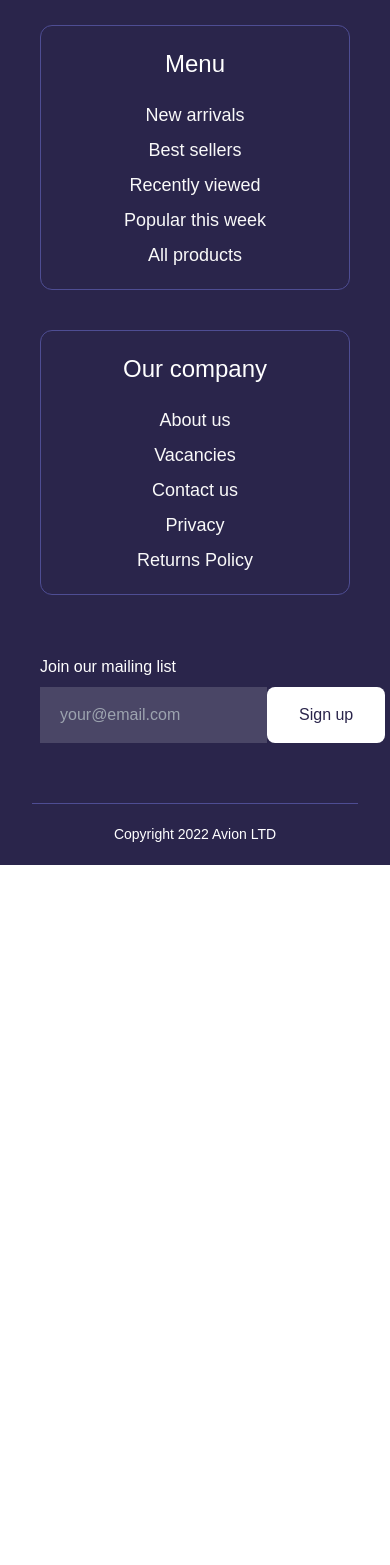
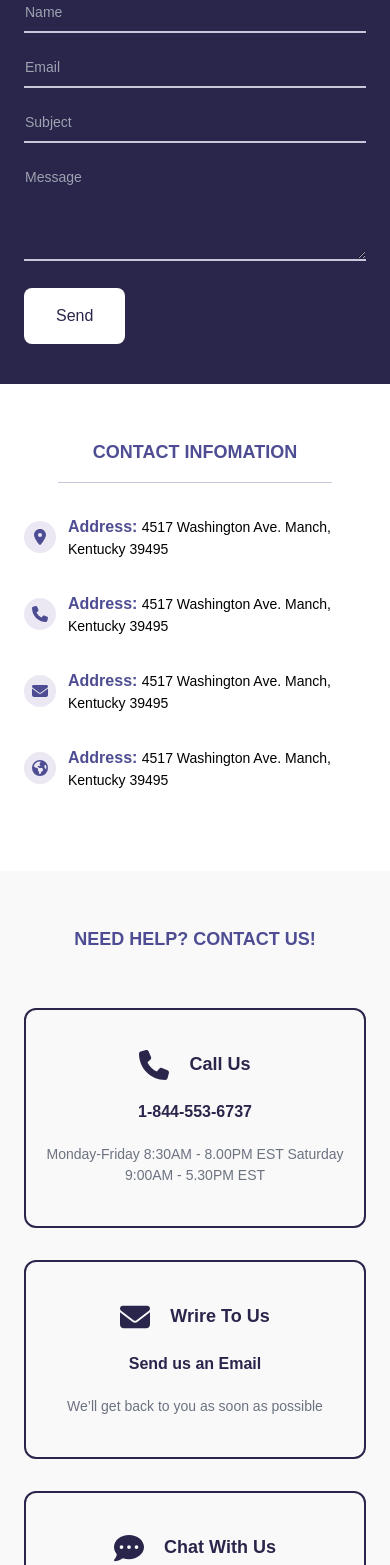
Before and after one commit to vuhuy172dh/ecommerce-website, a React (Create React App) app: page /contactUs in a window 390 px wide. Shown: the part 432-1997 px from the top of the page. Before the commit the page ends 1297 px from the top, so only its background shows below. Built offline with nearby package versions, Linux system fonts and the light colour scheme; a web font is replaced by a local one.

Commit message:
#49 Add Contact Us page for mobile

```diff
--- a/src/app.jsx
+++ b/src/app.jsx
@@ -22,6 +22,7 @@ import DarkModeButton from './components/darkModeButton'
 import CartFloatButton from './components/cartFloatButton'
 import Checkout from './pages/checkout'
 import Vacancies from './pages/vacancies'
+import ContactUs from './pages/contactUs'
 
 const SidebarLayout = () => (
   <div className="laptop:flex">
@@ -70,6 +71,7 @@ function App() {
           <Route path="/forgetPassword" element={<ForgetPassword />} />
           <Route path="/checkout" element={<Checkout />} />
           <Route path="/vacancies" element={<Vacancies/>} />
+          <Route path="/contactUs" element={<ContactUs/>} />
         </Routes>
       </main>
       {path === '/signin' ||
--- /dev/null
+++ b/src/pages/contactUs.jsx
@@ -0,0 +1,86 @@
+import Button from "../components/button"
+import { FontAwesomeIcon } from "@fortawesome/react-fontawesome"
+import { faLocationDot, faPhone, faEnvelope, faEarthAmericas, faCommentDots } from "@fortawesome/free-solid-svg-icons"
+
+function ContactUs() {
+    return(
+        <div>
+            <div className="py-14 bg-light_grey text-center">
+                <h3 className="uppercase text-body-lg font-semibold text-primary mb-8">Contact us</h3>
+                <p className="text-gray-500 w-4/5 mx-auto">We're open for any suggestion or just to have a chat</p>
+            </div>
+            {/* Form Contact */}
+            <form className="bg-dark_primary py-10 px-6">
+                <h3 className="text-white ml-4 mb-8 text-body-lg">Write Us</h3>
+                <input name="name" className="w-full bg-dark_primary border-b-2 border-border_dark outline-none text-white text-body-sm pl-1 py-2" type="text" placeholder="Name"/>
+                <input name="email" className="w-full bg-dark_primary border-b-2 border-border_dark outline-none text-white text-body-sm pl-1 py-2 mt-4" type="email" placeholder="Email"/>
+                <input name="subject" className="w-full bg-dark_primary border-b-2 border-border_dark outline-none text-white text-body-sm pl-1 py-2 mt-4" type="text" placeholder="Subject"/>
+                <textarea name="message" className="w-full bg-dark_primary border-b-2 border-border_dark outline-none text-white text-body-sm pl-1 py-2 mt-4" rows="4" placeholder="Message"></textarea>
+                <div className="max-w-[60px] mt-5"><Button Color="white">Send</Button></div>
+            </form>
+            {/* Contact Infomation */}
+            <div className="pt-14 pb-20 px-6">
+                <h3 className="uppercase text-body-lg font-semibold text-primary mb-4 text-center">Contact infomation</h3>
+                <p className="w-4/5 bg-border_dark h-1 mx-auto mb-8 "></p>
+                <div className="flex gap-3 items-center">
+                    <div className="rounded-full bg-border_grey w-8 h-8 flex-shrink-0 flex items-center justify-center">
+                        <FontAwesomeIcon icon={faLocationDot} className="text-primary"/>
+                    </div>
+                    <p className="flex-1 text-body-sm"><span className="font-semibold text-primary text-body-md">Address: </span>4517 Washington Ave. Manch, Kentucky 39495</p>
+                </div>
+                <div className="flex gap-3 items-center mt-8">
+                    <div className="rounded-full bg-border_grey w-8 h-8 flex-shrink-0 flex items-center justify-center">
+                        <FontAwesomeIcon icon={faPhone} className="text-primary"/>
+                    </div>
+                    <p className="flex-1 text-body-sm"><span className="font-semibold text-primary text-body-md">Address: </span>4517 Washington Ave. Manch, Kentucky 39495</p>
+                </div>
+                <div className="flex gap-3 items-center mt-8">
+                    <div className="rounded-full bg-border_grey w-8 h-8 flex-shrink-0 flex items-center justify-center">
+                        <FontAwesomeIcon icon={faEnvelope} className="text-primary"/>
+                    </div>
+                    <p className="flex-1 text-body-sm"><span className="font-semibold text-primary text-body-md">Address: </span>4517 Washington Ave. Manch, Kentucky 39495</p>
+                </div>
+                <div className="flex gap-3 items-center mt-8">
+                    <div className="rounded-full bg-border_grey w-8 h-8 flex-shrink-0 flex items-center justify-center">
+                        <FontAwesomeIcon icon={faEarthAmericas} className="text-primary"/>
+                    </div>
+                    <p className="flex-1 text-body-sm"><span className="font-semibold text-primary text-body-md">Address: </span>4517 Washington Ave. Manch, Kentucky 39495</p>
+                </div>
+            </div>
+            {/* Need Help */}
+            <div className="bg-light_grey pt-14 pb-20 px-6">
+                <h3 className="uppercase text-body-lg font-semibold text-primary mb-14 text-center">Need Help? Contact Us!</h3>
+                <div className="border-dark_primary text-center border-2 rounded-xl px-5 py-10">
+                    <div className="flex justify-center items-center gap-5">
+                        <FontAwesomeIcon icon={faPhone} className="text-[30px] text-dark_primary"/>
+                        <p className="text-dark_primary text-body-lg font-bold">Call Us</p>
+                    </div>
+                    <p className="mt-5 text-dark_primary text-body-md font-semibold">1-844-553-6737</p>
+                    <p className="mt-5 text-body-sm text-gray-500">Monday-Friday 8:30AM - 8.00PM EST Saturday 9:00AM - 5.30PM EST</p>
+                </div>
+                <div className="border-dark_primary text-center border-2 rounded-xl px-5 py-10 mt-8">
+                    <div className="flex justify-center items-center gap-5">
+                        <FontAwesomeIcon icon={faEnvelope} className="text-[30px] text-dark_primary"/>
+                        <p className="text-dark_primary text-body-lg font-bold">Wrire To Us</p>
+                    </div>
+                    <p className="mt-5 text-dark_primary text-body-md font-semibold">Send us an Email</p>
+                    <p className="mt-5 text-body-sm text-gray-500">We’ll get back to you  as  soon as possible</p>
+                </div>
+                <div className="border-dark_primary text-center border-2 rounded-xl px-5 py-10 mt-8">
+                    <div className="flex justify-center items-center gap-5">
+                        <FontAwesomeIcon icon={faCommentDots} className="text-[30px] text-dark_primary"/>
+                        <p className="text-dark_primary text-body-lg font-bold">Chat With Us</p>
+                    </div>
+                    <p className="mt-5 text-dark_primary text-body-md font-semibold">Customer support</p>
+                    <p className="mt-5 text-body-sm text-gray-500">Monday - Friday 8:30 am to 4:30 pm EST</p>
+                </div>
+            </div>
+            <div className="py-10 text-center">
+                <h3 className="text-body-md font-semibold text-primary mb-4 ">Don't Worry!</h3>
+                <p className="mt-5 text-body-sm text-gray-500">It's our honor to help you!</p>
+            </div>
+        </div>
+    )
+}
+
+export default ContactUs
```
